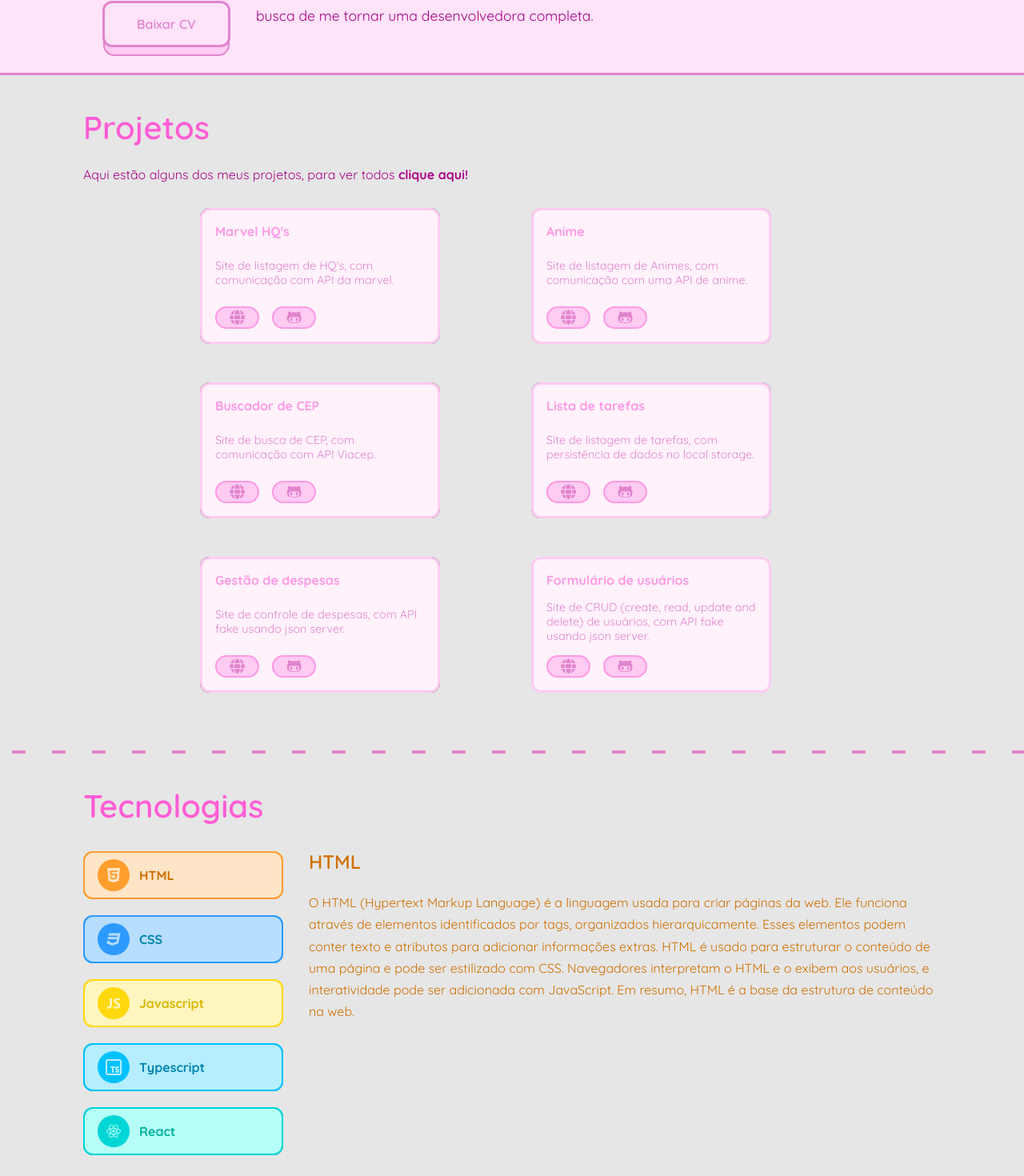
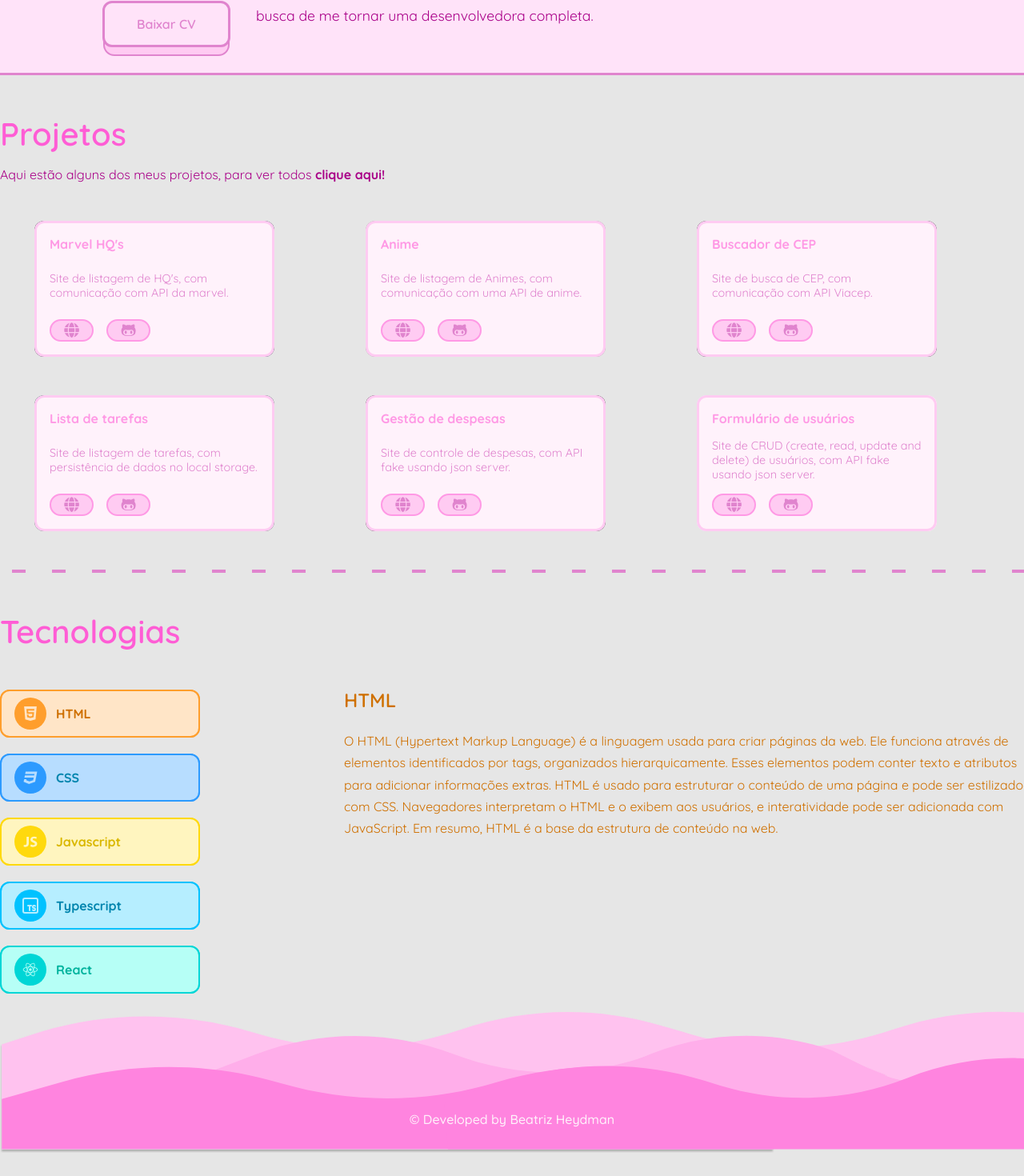
Before and after one commit to Beatriz-Heydman/candyfolio, a React (Vite) app: page / in a window 1280 px wide. Shown: the part 1000-2470 px from the top of the page at 80% size. After the commit the page ends 2441 px from the top, so only its background shows below. Built offline with nearby package versions, Linux system fonts and the light colour scheme; grey boxes are pictures that could not be loaded; a web font is replaced by a local one.

Commit message:
fix: main mobile

```diff
--- a/src/components/main/styles.ts
+++ b/src/components/main/styles.ts
@@ -58,9 +58,6 @@ export const StyledMain = styled.main`
     top: 50%;
     left: 50%;
     transform: translate(-50%, -50%);
-    /* transition-duration: 0.5s;
-    transition-timing-function: ease-out; */
-
     transition: all cubic-bezier(0.1, 3.5, 0.8, 2) 0.6s;
 
     &.is_moving {
@@ -89,10 +86,11 @@ export const StyledMain = styled.main`
 
   @media (max-width: 850px) {
     flex-direction: column;
+    justify-content: center;
 
     .donut_logo_main {
-      min-width: 221px;
-      height: 224px;
+      min-width: 212px;
+      height: 215px;
     }
   }
 
--- /dev/null
+++ b/src/components/page-section/index.tsx
@@ -0,0 +1,35 @@
+import { ComponentProps, ReactNode } from "react";
+import { PageSectionContainer } from "./styles";
+import { Typography } from "../typography";
+import { Flex } from "../flex";
+
+type PageSectionProps = ComponentProps<"section"> & {
+  children: ReactNode;
+  sectionName: string;
+  subTitle?: ReactNode;
+};
+
+export function PageSection({
+  children,
+  sectionName,
+  subTitle,
+  ...rest
+}: PageSectionProps) {
+  return (
+    <PageSectionContainer {...rest}>
+      <Flex
+        alignItems="flex-start"
+        justifyContent="flex-start"
+        direction="column"
+        gap={"1rem"}
+      >
+        <Typography size="2.5rem" fontWheight="600" color="var(--pink-600)">
+          {sectionName}
+        </Typography>
+        {subTitle}
+      </Flex>
+
+      {children}
+    </PageSectionContainer>
+  );
+}
--- /dev/null
+++ b/src/components/page-section/styles.ts
@@ -0,0 +1,14 @@
+import styled from "styled-components";
+
+export const PageSectionContainer = styled.section`
+  display: flex;
+  flex-direction: column;
+  gap: 3rem;
+  width: 100%;
+  max-width: 1280px;
+  padding-top: 3rem;
+
+  @media (max-width: 1279px) {
+    max-width: 90%;
+  }
+`;
--- a/src/components/section-projects/index.tsx
+++ b/src/components/section-projects/index.tsx
@@ -3,9 +3,10 @@ import { BallLanguageTech } from "../ball-language-tech";
 import { CardProject } from "../card-project";
 import { Flex } from "../flex";
 import { Typography } from "../typography";
+import { PageSection } from "../page-section";
 
 //Styles
-import { StyledSectionProjects } from "./styles";
+import { ClickHere, StyledSectionProjects } from "./styles";
 
 //Constants
 import { PROJECTS } from "../../constants/projects";
@@ -13,24 +14,23 @@ import { BALLS_LANGUAGES_TECH } from "../../constants/ball-languages-tech";
 
 export function SectionProjects() {
   return (
-    <StyledSectionProjects id="section_projects">
+    <PageSection
+      subTitle={
         <Flex gap="1.5rem" direction="column" alignItems="flex-start">
-        <Typography size="2.5rem" fontWheight="600" color="var(--pink-600)">
-          Projetos
-        </Typography>
-
           <Typography color="var(--pink-800)">
             Aqui estão alguns dos meus projetos, para ver todos {""}
-          <a
+            <ClickHere
               target="_blank"
-            className="click_here"
               href="https://github.com/Beatriz-Heydman?tab=repositories"
             >
               clique aqui!
-          </a>
+            </ClickHere>
           </Typography>
         </Flex>
-
+      }
+      sectionName="Projetos"
+    >
+      <StyledSectionProjects id="section_projects">
         <div className="card_projects_container">
           {PROJECTS.map((project) => (
             <Flex key={project.name} gap="1rem">
@@ -69,5 +69,6 @@ export function SectionProjects() {
           ))}
         </div>
       </StyledSectionProjects>
+    </PageSection>
   );
 }
--- a/src/components/section-projects/styles.ts
+++ b/src/components/section-projects/styles.ts
@@ -1,32 +1,7 @@
 //Libs
 import { styled } from "styled-components";
 
-export const StyledSectionProjects = styled.section`
-  width: 90%;
-  height: 100%;
-  padding: 2.5rem;
-  margin-bottom: 2rem;
-  display: flex;
-  gap: 2rem;
-  flex-direction: column;
-
-  .card_projects_container {
-    height: 100%;
-    width: 100%;
-    display: flex;
-    align-items: flex-start;
-    justify-content: center;
-    flex-wrap: wrap;
-    gap: 3rem;
-  }
-
-  .balls_tech_container {
-    background-color: red;
-    height: 0px;
-    transform: translateY(-160px);
-  }
-
-  .click_here {
+export const ClickHere = styled.a`
   color: var(--pink-800);
   text-decoration: none;
   font-weight: bold;
@@ -62,11 +37,33 @@ export const StyledSectionProjects = styled.section`
     transition-duration: 400ms;
     transition-property: width, left;
   }
+`;
+
+export const StyledSectionProjects = styled.section`
+  width: 100%;
+  height: 100%;
+  margin-bottom: 3rem;
+  display: flex;
+  gap: 2rem;
+  flex-direction: column;
+
+  .card_projects_container {
+    height: 100%;
+    width: 100%;
+    display: flex;
+    align-items: flex-start;
+    justify-content: center;
+    flex-wrap: wrap;
+    gap: 3rem;
+  }
+
+  .balls_tech_container {
+    background-color: red;
+    height: 0px;
+    transform: translateY(-160px);
   }
 
   @media (max-width: 450px) {
-    padding: 0.3rem;
-
     .card_projects_container {
       align-items: center;
       justify-content: center;
--- a/src/components/section-tech-language/index.tsx
+++ b/src/components/section-tech-language/index.tsx
@@ -5,13 +5,13 @@ import { useState } from "react";
 import { CardTechLanguage } from "../card-tech-language";
 import { CardTechDescription } from "../card-tech-description";
 import { Flex } from "../flex";
-import { Typography } from "../typography";
 
 //Styles
-import { StyledSectionTechLanguage } from "./styles";
+import { CardLanguageTechContainer } from "./styles";
 
 //Constants
 import { CARDS_LANGUAGES_TECH } from "../../constants/card-languages-tech";
+import { PageSection } from "../page-section";
 
 export function SectionTechLanguage() {
   const [currentName, setCurrentName] = useState(CARDS_LANGUAGES_TECH[0].name);
@@ -23,13 +23,14 @@ export function SectionTechLanguage() {
   );
 
   return (
-    <StyledSectionTechLanguage id="section_tech_language">
-      <Typography size="2.5rem" fontWheight="600" color="var(--pink-600)">
-        Tecnologias
-      </Typography>
-
-      <div className="card_language_tech_container">
-        <Flex style={{ width: "100%" }} direction="column" gap="1.25rem">
+    <PageSection sectionName="Tecnologias" id="section_tech_language">
+      <CardLanguageTechContainer>
+        <Flex
+          style={{ width: "100%" }}
+          direction="column"
+          gap="1.25rem"
+          alignItems="flex-start"
+        >
           {CARDS_LANGUAGES_TECH.map((CARD_LANGUAGE_TECH, id) => (
             <CardTechLanguage
               key={id}
@@ -67,7 +68,7 @@ export function SectionTechLanguage() {
           description={currentDescription}
           color={currentColor}
         />
-      </div>
-    </StyledSectionTechLanguage>
+      </CardLanguageTechContainer>
+    </PageSection>
   );
 }
--- a/src/components/section-tech-language/styles.ts
+++ b/src/components/section-tech-language/styles.ts
@@ -1,25 +1,16 @@
 //Libs
 import { styled } from "styled-components";
 
-export const StyledSectionTechLanguage = styled.section`
-  width: 90%;
+export const CardLanguageTechContainer = styled.div`
+  width: 100%;
   display: flex;
+  gap: 2rem;
   align-items: flex-start;
-  flex-direction: column;
-  padding: 2.5rem;
-  gap: 2rem;
+  justify-content: center;
 
-  .card_language_tech_container {
-    width: 100%;
-    display: flex;
-    gap: 2rem;
-    justify-content: space-between;
+  @media (max-width: 750px) {
+    flex-direction: column;
     align-items: flex-start;
-
-    @media (max-width: 750px) {
-      flex-direction: column;
-      align-items: flex-start;
-      justify-content: center;
-    }
+    justify-content: center;
   }
 `;
```
Also changed, not shown: vite.config.ts.timestamp-1695130764451-d1fd989cc1b9c.mjs (added, +13 -0 lines). Lines whose indentation alone changed are shown as unchanged.
